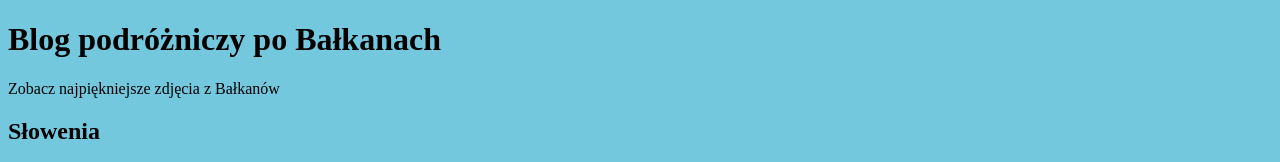
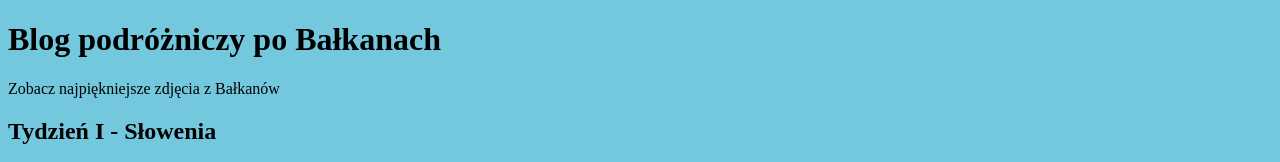
Before and after one commit to magdamadej/projekt-WSB-LN-2.1, a plain HTML site: page index.html in a window 1280 px wide. Shown: the top 162 px of the page. Drawn offline with Linux system fonts and the light colour scheme; grey boxes are pictures that could not be loaded.

Commit message:
zmien h2 (slowenia) na branchu slowenia

```diff
--- a/index.html
+++ b/index.html
@@ -29,7 +29,7 @@
     </header>
 
     <section class="slowenia">
-        <h2>Słowenia</h2>
+        <h2>Tydzień I - Słowenia</h2>
         <img src="https://cdn.pixabay.com/photo/2016/11/04/13/53/bled-1797835_960_720.jpg" alt="">
     </section>
 
```
